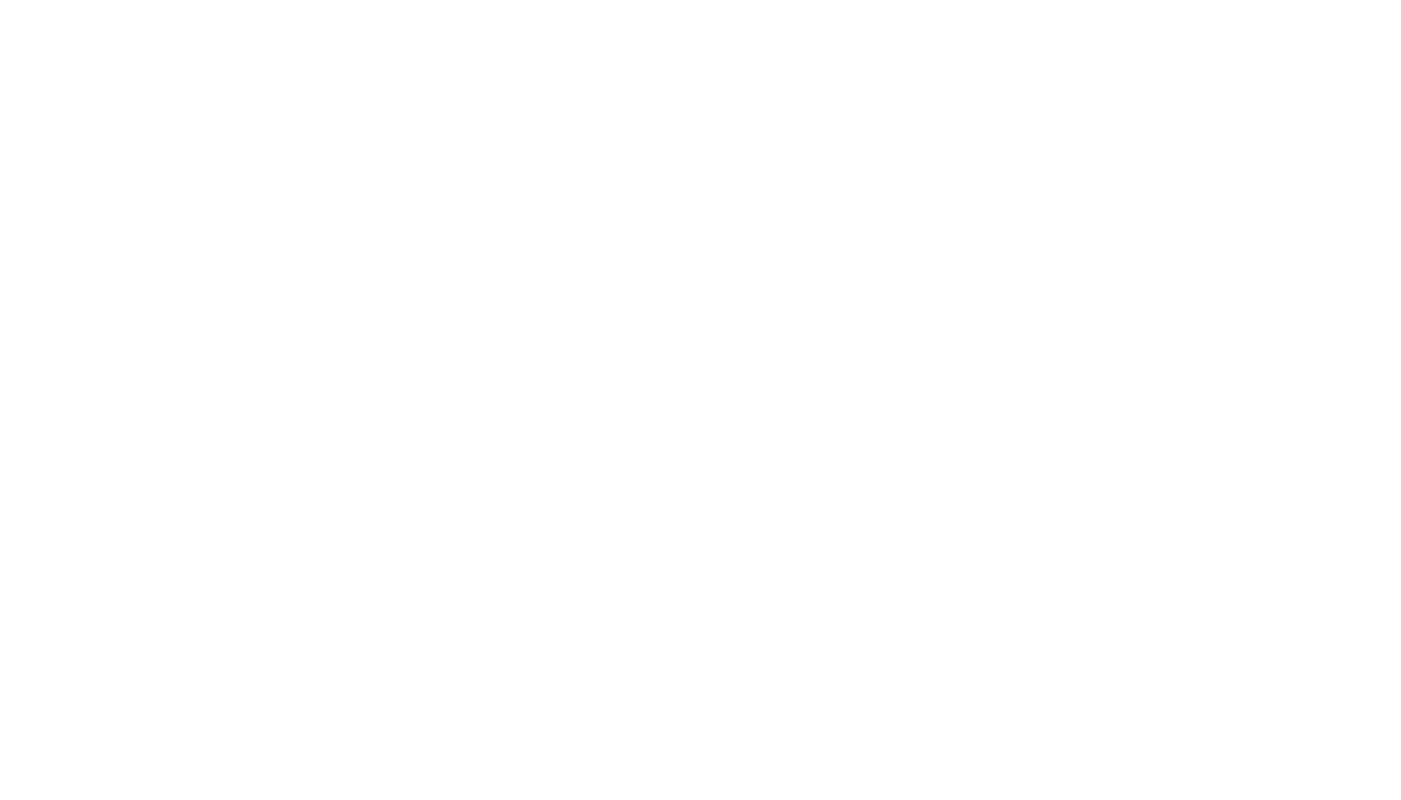
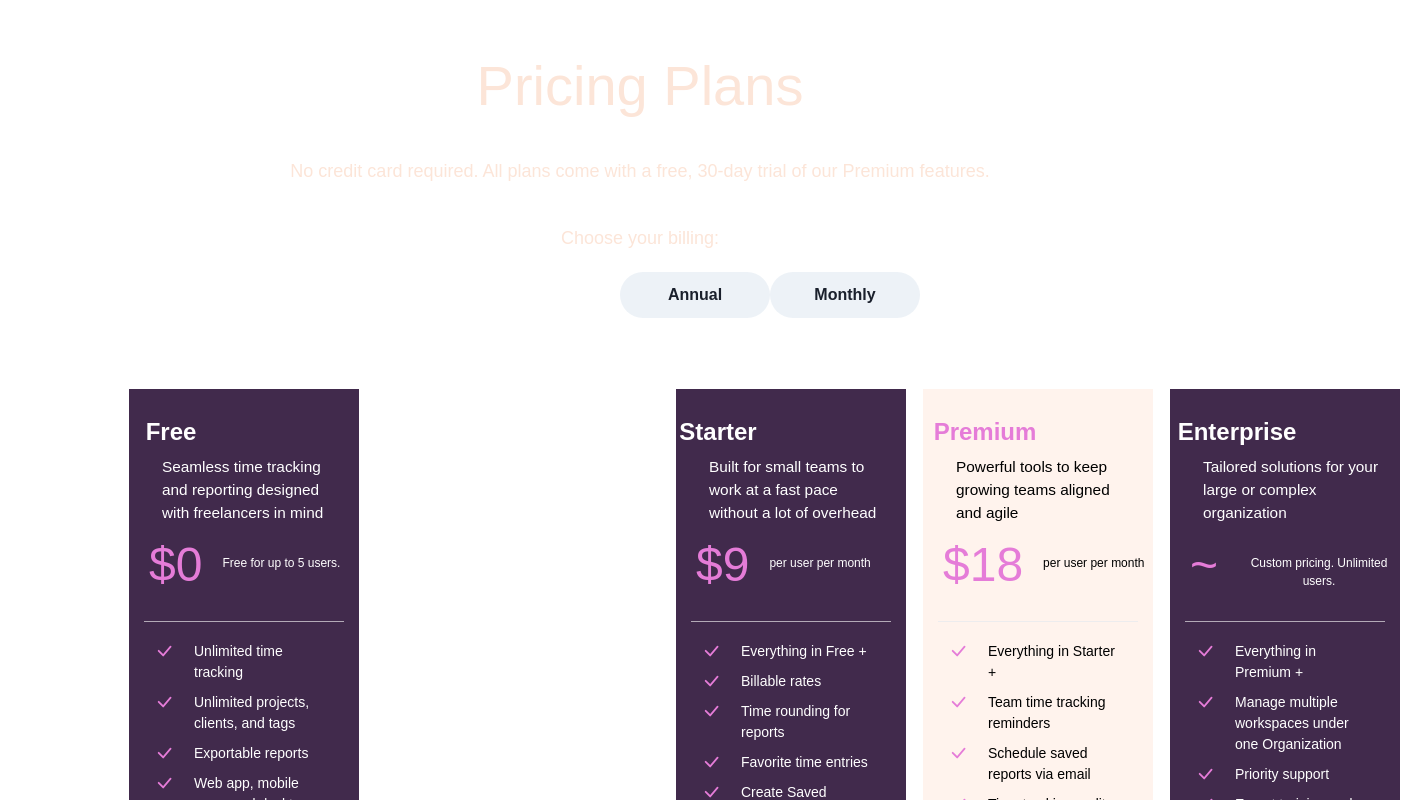
Before and after one commit to optimizershivam/Toggle-Track, a React (Create React App) app in the folder client/: page / in a window 1280 px wide. Shown: the top 800 px of the page, 1401 px wide, since content can reach past the window. Built offline with nearby package versions, Linux system fonts and the light colour scheme.

Commit message:
team file deleted

```diff
--- a/client/src/App.css
+++ b/client/src/App.css
@@ -1,4 +1,4 @@
 .App {
   text-align: center;
-  /* background-color:#2c1338; */
+
 }
--- a/client/src/App.js
+++ b/client/src/App.js
@@ -1,12 +1,19 @@
 import logo from './logo.svg';
 import './App.css';
-
-
+import ToggleBook from "./Components/prices/ToggleBook"
+import ChooseToggleTime from "./Components/prices/ChooseToggleTime"
+import YourInfo from "./Components/prices/YourInfo"
+import BookingConfirm from "./Components/prices/BookingConfirm"
+import Prices from './Components/prices/Prices';
 
 function App() {
   return (
     <div className="App">
-
+      {/* <ToggleBook/> */}
+     {/* <ChooseToggleTime/> */}
+    {/* <YourInfo/> */}
+    {/* <BookingConfirm/> */}
+    <Prices/>
     </div>
   );
 }
```
